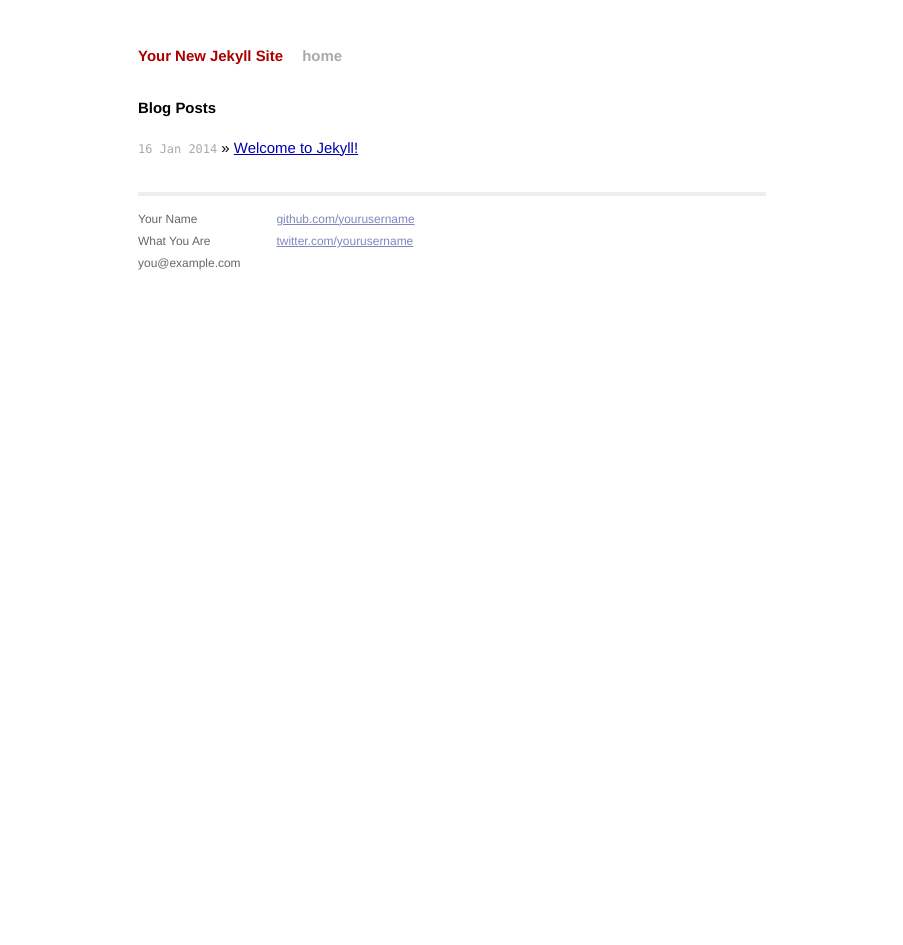
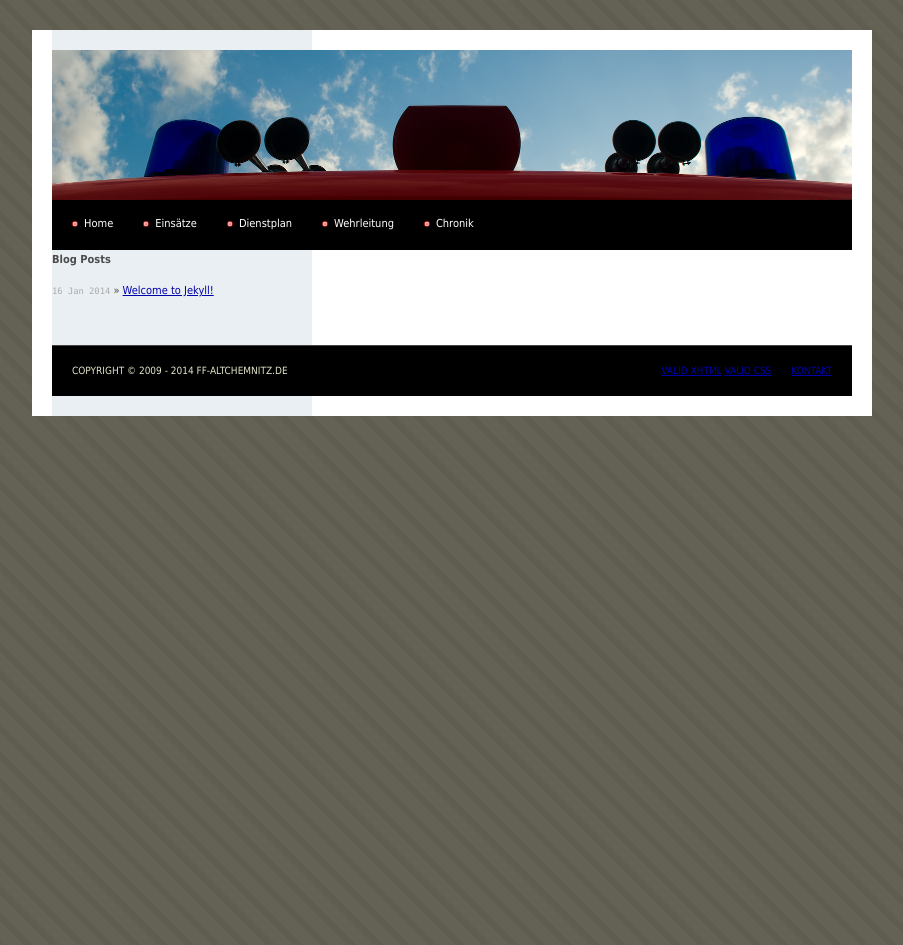
Before and after one commit to ff-altchemnitz/ff-altchemnitz.github.io, a Jekyll site: the page built from index.html, in a window 1280 px wide. Shown: the whole page, without its empty margins (188-1091 px from the left). Built offline with Jekyll 4.4.1, drawn with Linux system fonts in a browser that asks for light colours; Markdown is read by kramdown in place of the engine named in the settings.

Commit message:
basis layout

```diff
--- a/_config.yml
+++ b/_config.yml
@@ -1,3 +1,2 @@
-name: Your New Jekyll Site
+name: FF Altchemnitz
 markdown: redcarpet
-pygments: true
--- a/_layouts/default.html
+++ b/_layouts/default.html
@@ -3,11 +3,7 @@
     <head>
         <meta charset="utf-8">
         <meta http-equiv="X-UA-Compatible" content="IE=edge,chrome=1">
-        <title>{{ page.title }}</title>
-        <meta name="viewport" content="width=device-width">
-
-        <!-- syntax highlighting CSS -->
-        <link rel="stylesheet" href="/css/syntax.css">
+        <title>{{site.name}} - {{ page.title }}</title>
 
         <!-- Custom CSS -->
         <link rel="stylesheet" href="/css/main.css">
@@ -17,28 +13,32 @@
 
         <div class="site">
           <div class="header">
-            <h1 class="title"><a href="/">{{ site.name }}</a></h1>
-            <a class="extra" href="/">home</a>
+            <div class="logo"></div>
+	    <div class="nav">
+              <ul>
+	    	<li><a href="#">Home</a></li>
+		<li>Einsätze</li>
+		<li>Dienstplan</li>
+		<li>Wehrleitung</li>
+		<li>Chronik</li>
+	      </ul>
+	    </div>
           </div>
 
-          {{ content }}
+	  <div class="main">
+	          {{ content }}
+	  </div>
 
           <div class="footer">
-            <div class="contact">
-              <p>
-                Your Name<br />
-                What You Are<br />
-                you@example.com
-              </p>
-            </div>
-            <div class="contact">
-              <p>
-                <a href="https://github.com/yourusername">github.com/yourusername</a><br />
-                <a href="https://twitter.com/yourusername">twitter.com/yourusername</a><br />
+	    <div class="inner">
+              <p class="copyright">Copyright &copy; 2009 - {{site.time | date: "%Y" }} FF-Altchemnitz.de </p>
+              <p class="link"><a href="kontakt.html">Kontakt</a></p>
+              <p class="link">
+                <a class="xhtml" href="http://validator.w3.org/check/referer">Valid XHTML</a>
+                <a class="css" href="http://jigsaw.w3.org/css-validator/check/referer">Valid CSS</a>
               </p>
             </div>
           </div>
         </div>
-
     </body>
 </html>
--- a/css/main.css
+++ b/css/main.css
@@ -14,9 +14,8 @@ html, body { height: 100%; }
 
 body {
   background-color: #FFF;
-  font: 13.34px Helvetica, Arial, sans-serif;
-  font-size: small;
-  text-align: center;
+  background-image: url(img/background.png);
+
 }
 
 h1, h2, h3, h4, h5, h6 {
@@ -31,94 +30,99 @@ a:visited { color: #a0a; }
 
 /*****************************************************************************/
 /*
-/* Home
-/*
-/*****************************************************************************/
-.posts {
-  list-style-type: none;
-  margin-bottom: 2em;
-}
-
-.posts li {
-  line-height: 1.75em;
-}
-
-.posts span {
-  color: #aaa;
-  font-family: Monaco, "Courier New", monospace;
-  font-size: 80%;
-}
-
-/*****************************************************************************/
-/*
 /* Site
 /*
 /*****************************************************************************/
 
 .site {
-  font-size: 115%;
-  text-align: justify;
-  width: 42em;
-  margin: 3em auto 2em;
-  line-height: 1.5em;
+  background: url("img/site_background.jpg") repeat-y scroll left top #FFFFFF;
+  margin: 30px auto;
+  padding: 20px 0;
+  width: 840px;
+  color: #4C4C4C;
+  font-family: Tahoma,Arial,Helvetica,sans-serif;
+  font-size: 11px;
+  line-height: 20px;
 }
 
-.header a {
-  font-weight: bold;
+.header {
+  width: 800px;
+  margin: 0 auto;
+}
+
+.header .logo {
+  display: block;
+  background: url(img/header.jpg);
+  width: 100%;
+  height: 150px;
+  margin: 0 0;
+}
+
+.header div.nav {
+  margin: 0 0;
+  padding: 0;
+  background: none repeat scroll 0 0 #000000;
+  height: 50px;
+  width: 100%;
+}
+
+.header div.nav ul {
+  list-style: none outside none;
+  margin: 0 20px;
+}
+
+.header div.nav ul li {
+  display: inline;
+  background: url("img/nav_bullet.jpg") no-repeat scroll left 50% transparent;
+  border: medium none;
+  color: #FFFFFF;
+  display: block;
+  float: left;
+  margin: 14px 30px 10px 0;
+  padding: 0 0 0 12px;
   text-decoration: none;
 }
 
-.title {
-  display: inline-block;
-  margin-bottom: 2em;
+.header div.nav a {
+  color: #FFFFFF;
+  text-decoration: none;
 }
 
-.title a {
-  color: #a00;
-}
-
-.title a:hover {
-  color: #000;
-}
-
-.header a.extra {
-  color: #aaa;
-  margin-left: 1em;
-}
-
-.header a.extra:hover {
-  color: #000;
-}
-
-.meta {
-  color: #aaa;
+.main {
+    margin: 0 auto;
+    overflow: auto;
+    width: 800px;
 }
 
 .footer {
-  font-size: 80%;
-  color: #666;
-  border-top: 4px solid #eee;
-  margin-top: 2em;
-  overflow: hidden;
+    width: 100%;
+    margin-top: 2em;
+    overflow: hidden;
 }
 
-.footer .contact {
-  float: left;
-  margin-right: 3em;
+.footer .inner {
+  height: 50px;
+  line-height: 50px;
+  background: none repeat scroll 0 0 #000000;
+  border-top: 1px solid #444444;
+  margin: 0 20px;
+  padding: 0 20px;
+
+  color: #E5E5CC;
+  font-size: 10px;
+  text-transform: uppercase;
 }
 
-.footer .contact a {
-  color: #8085C1;
+.footer .inner p {
+  margin: 0;
+}
+.footer .inner .copyright {
+  float: left;
 }
 
-.footer .rss {
-  margin-top: 1.1em;
-  margin-right: -.2em;
+.footer .inner .link {
   float: right;
-}
-
-.footer .rss img {
-  border: 0;
+  padding-left: 20px
 }
 
 /*****************************************************************************/
@@ -158,3 +162,24 @@ a:visited { color: #a0a; }
 .post pre.terminal code {
   background-color: #333;
 }
+
+/*****************************************************************************/
+/*
+/* Home
+/*
+/*****************************************************************************/
+
+.posts {
+  list-style-type: none;
+  margin-bottom: 2em;
+}
+
+.posts li {
+  line-height: 1.75em;
+}
+
+.posts span {
+  color: #aaa;
+  font-family: Monaco, "Courier New", monospace;
+  font-size: 80%;
+}
--- a/css/syntax.css
+++ /dev/null
@@ -1,60 +0,0 @@
-.highlight  { background: #ffffff; }
-.highlight .c { color: #999988; font-style: italic } /* Comment */
-.highlight .err { color: #a61717; background-color: #e3d2d2 } /* Error */
-.highlight .k { font-weight: bold } /* Keyword */
-.highlight .o { font-weight: bold } /* Operator */
-.highlight .cm { color: #999988; font-style: italic } /* Comment.Multiline */
-.highlight .cp { color: #999999; font-weight: bold } /* Comment.Preproc */
-.highlight .c1 { color: #999988; font-style: italic } /* Comment.Single */
-.highlight .cs { color: #999999; font-weight: bold; font-style: italic } /* Comment.Special */
-.highlight .gd { color: #000000; background-color: #ffdddd } /* Generic.Deleted */
-.highlight .gd .x { color: #000000; background-color: #ffaaaa } /* Generic.Deleted.Specific */
-.highlight .ge { font-style: italic } /* Generic.Emph */
-.highlight .gr { color: #aa0000 } /* Generic.Error */
-.highlight .gh { color: #999999 } /* Generic.Heading */
-.highlight .gi { color: #000000; background-color: #ddffdd } /* Generic.Inserted */
-.highlight .gi .x { color: #000000; background-color: #aaffaa } /* Generic.Inserted.Specific */
-.highlight .go { color: #888888 } /* Generic.Output */
-.highlight .gp { color: #555555 } /* Generic.Prompt */
-.highlight .gs { font-weight: bold } /* Generic.Strong */
-.highlight .gu { color: #aaaaaa } /* Generic.Subheading */
-.highlight .gt { color: #aa0000 } /* Generic.Traceback */
-.highlight .kc { font-weight: bold } /* Keyword.Constant */
-.highlight .kd { font-weight: bold } /* Keyword.Declaration */
-.highlight .kp { font-weight: bold } /* Keyword.Pseudo */
-.highlight .kr { font-weight: bold } /* Keyword.Reserved */
-.highlight .kt { color: #445588; font-weight: bold } /* Keyword.Type */
-.highlight .m { color: #009999 } /* Literal.Number */
-.highlight .s { color: #d14 } /* Literal.String */
-.highlight .na { color: #008080 } /* Name.Attribute */
-.highlight .nb { color: #0086B3 } /* Name.Builtin */
-.highlight .nc { color: #445588; font-weight: bold } /* Name.Class */
-.highlight .no { color: #008080 } /* Name.Constant */
-.highlight .ni { color: #800080 } /* Name.Entity */
-.highlight .ne { color: #990000; font-weight: bold } /* Name.Exception */
-.highlight .nf { color: #990000; font-weight: bold } /* Name.Function */
-.highlight .nn { color: #555555 } /* Name.Namespace */
-.highlight .nt { color: #000080 } /* Name.Tag */
-.highlight .nv { color: #008080 } /* Name.Variable */
-.highlight .ow { font-weight: bold } /* Operator.Word */
-.highlight .w { color: #bbbbbb } /* Text.Whitespace */
-.highlight .mf { color: #009999 } /* Literal.Number.Float */
-.highlight .mh { color: #009999 } /* Literal.Number.Hex */
-.highlight .mi { color: #009999 } /* Literal.Number.Integer */
-.highlight .mo { color: #009999 } /* Literal.Number.Oct */
-.highlight .sb { color: #d14 } /* Literal.String.Backtick */
-.highlight .sc { color: #d14 } /* Literal.String.Char */
-.highlight .sd { color: #d14 } /* Literal.String.Doc */
-.highlight .s2 { color: #d14 } /* Literal.String.Double */
-.highlight .se { color: #d14 } /* Literal.String.Escape */
-.highlight .sh { color: #d14 } /* Literal.String.Heredoc */
-.highlight .si { color: #d14 } /* Literal.String.Interpol */
-.highlight .sx { color: #d14 } /* Literal.String.Other */
-.highlight .sr { color: #009926 } /* Literal.String.Regex */
-.highlight .s1 { color: #d14 } /* Literal.String.Single */
-.highlight .ss { color: #990073 } /* Literal.String.Symbol */
-.highlight .bp { color: #999999 } /* Name.Builtin.Pseudo */
-.highlight .vc { color: #008080 } /* Name.Variable.Class */
-.highlight .vg { color: #008080 } /* Name.Variable.Global */
-.highlight .vi { color: #008080 } /* Name.Variable.Instance */
-.highlight .il { color: #009999 } /* Literal.Number.Integer.Long */
--- a/index.html
+++ b/index.html
@@ -1,6 +1,6 @@
 ---
 layout: default
-title: Your New Jekyll Site
+title: Startseite
 ---
 
 <div id="home">
```
Also changed, not shown: css/img/background.png (added), css/img/header.jpg (added), css/img/nav_bullet.jpg (added), css/img/site_background.jpg (added).
